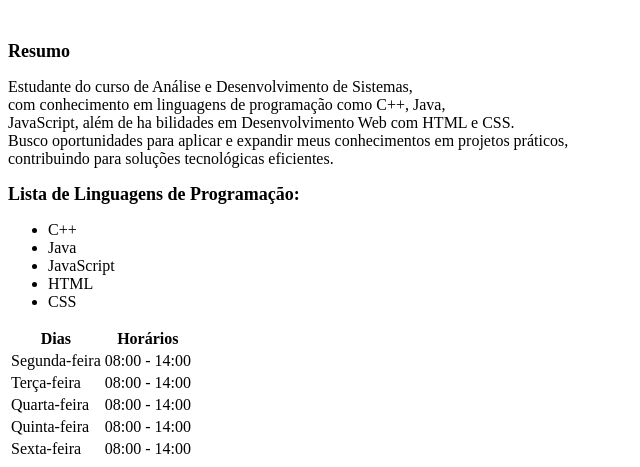
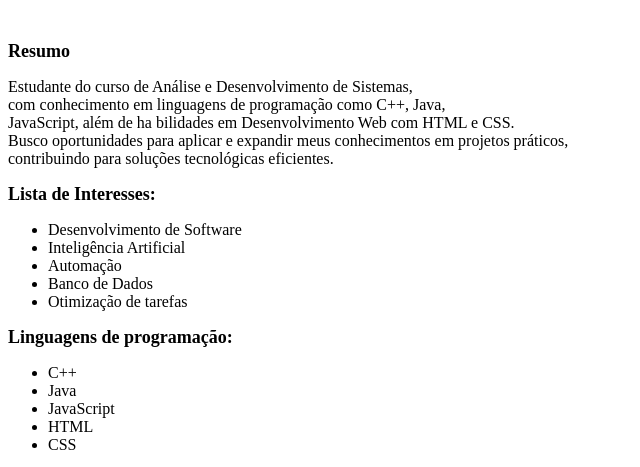
Before and after one commit to guilhermefelipe-97/Autoria-Web, a plain HTML site: page index.html in a window 1280 px wide. Shown: the part 317-784 px from the top of the page, without its empty margins (0-640 px from the left). Drawn offline with Linux system fonts and the light colour scheme.

Commit message:
Salvando currículo

```diff
--- a/index.html
+++ b/index.html
@@ -26,7 +26,16 @@
         </p>
     </article>
 
-    <h1 style="font-size: 18px;"><strong>Lista de Linguagens de Programação:</strong></h1>
+    <h1 style="font-size: 18px;"><strong>Lista de Interesses:</strong></h1>
+    <ul>
+        <li>Desenvolvimento de Software</li>
+        <li>Inteligência Artificial</li>
+        <li>Automação</li>
+        <li>Banco de Dados</li>
+        <li>Otimização de tarefas</li>
+    </ul>
+
+    <h1 style="font-size: 18px;"><strong>Linguagens de programação:</strong></h1>
     <ul>
         <li>C++</li>
         <li>Java</li>
```
